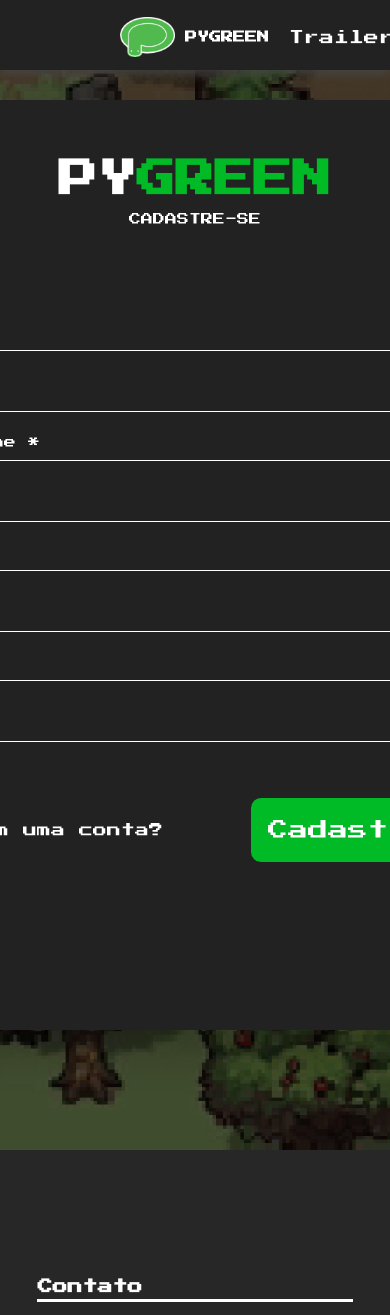
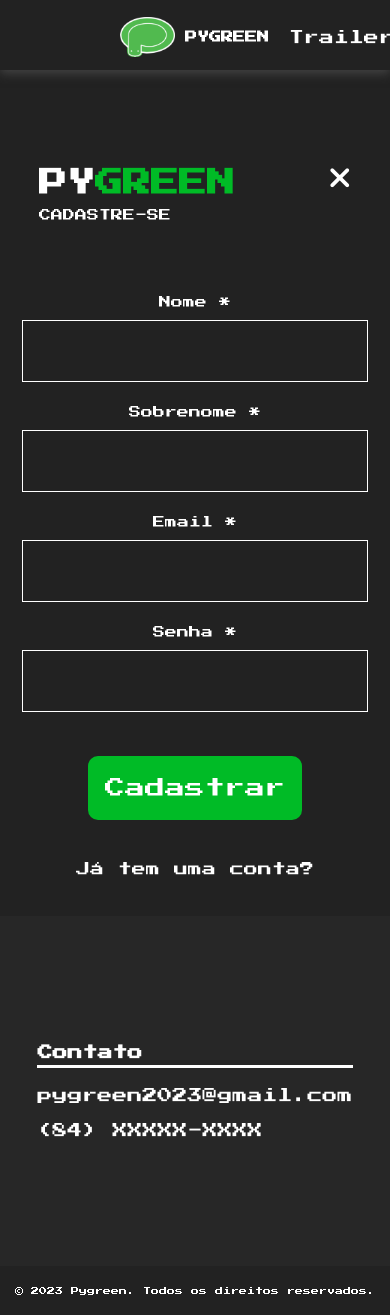
Before and after one commit to pygreenIF/PyGreen-Site, a Flask app: page /signup in a window 390 px wide; the page is wider, and only the part inside the window is pictured. Shown: the top 1315 px of that part. Run offline with Flask 3, Linux system fonts and the light colour scheme; some libraries are stand-ins or nearby versions.

Commit message:
Signup Responsivo
Tela de cadastro responsiva e pronta para dispositivos móveis

```diff
--- a/pygreen/static/css/cadastrarCSS/styledesktop.css
+++ b/pygreen/static/css/cadastrarCSS/styledesktop.css
@@ -2,7 +2,6 @@
 .hero {
     align-items: flex-start;
 }
-
 
 .container {
     display: flex;
@@ -39,6 +38,10 @@
 .heading h1 {
     font-size: 3.9rem;
     margin-bottom: 1.4rem;
+}
+
+.icon {
+    display: none;
 }
 
 .heading p {
--- /dev/null
+++ b/pygreen/static/css/cadastrarCSS/stylemobile.css
@@ -0,0 +1,64 @@
+@media screen and (max-width: 1024px){
+    .hero {
+        min-height: auto !important;
+    }
+
+    .heading {
+        width: 80%;
+        flex-direction: row;
+        justify-content: space-between;
+    }
+
+    .top {
+        display: flex;
+        flex-direction: column;
+        gap: 1.2rem;
+    }
+
+    .top h1 {
+        margin: 0;
+        font-size: 2.8rem;
+    }
+
+    .icon {
+        display: inline;
+        font-size: 1.5rem;
+        margin-bottom: 12%;
+    }
+
+    .icon i {
+        color: var(--clr-accent-white);
+    }
+
+    .container {
+        height: 100%;
+        width: 100%;
+        margin: 0;
+        border-radius: 0;
+        box-shadow: none;
+    }
+
+    .inputs {
+        display: flex;
+        align-items: center;
+        flex-wrap: nowrap;
+        width: 80%;
+        margin-bottom: 0;
+    }
+
+    .inputs input {
+        width: 100%;
+    }
+
+    .footing {
+        margin: 2rem 0 4rem;
+        flex-direction: column-reverse;
+        min-height: 120px;
+        width: auto !important;
+    }
+
+    .footing button:hover {
+        background-color: var(--clr-accent-green);
+        color: var(--clr-accent-white);
+    }
+}
--- a/pygreen/templates/signup.html
+++ b/pygreen/templates/signup.html
@@ -5,11 +5,13 @@
     <meta http-equiv="X-UA-Compatible" content="IE=edge">
     <meta name="viewport" content="width=device-width, initial-scale=1.0">
     <link rel="stylesheet" href="..\static\css\cadastrarCSS\styledesktop.css">
+    <link rel="stylesheet" href="..\static\css\cadastrarCSS\stylemobile.css">
     <link rel="stylesheet" href="..\static\css\stylebase.css">
     <title>Cadastar-se | PyGreen</title>
 </head>
 <body>
     <header>
+
         <nav class="nav-bar">
             <div class="logo">
                 <a href="">
@@ -31,8 +33,11 @@
         <section class="hero">
             <div class="container">
                 <div class="heading">
-                    <h1>PY<span>GREEN</span></h1>
-                    <p>CADASTRE-SE</p>
+                    <div class="top">
+                        <h1>PY<span>GREEN</span></span></h1>
+                        <p>CADASTRE-SE</p>
+                    </div>
+                    <span class="icon"><a href="/"><i class="fa-solid fa-xmark fa-2xl"></a></i>
                 </div>
                 <div class="inputs">
                     <p>Nome *</p>
@@ -63,5 +68,6 @@
             <p>© 2023 Pygreen. Todos os direitos reservados.</p>
         </section>
     </footer>
+    <script src="https://kit.fontawesome.com/286fab062e.js" crossorigin="anonymous"></script>
 </body>
 </html>
```
